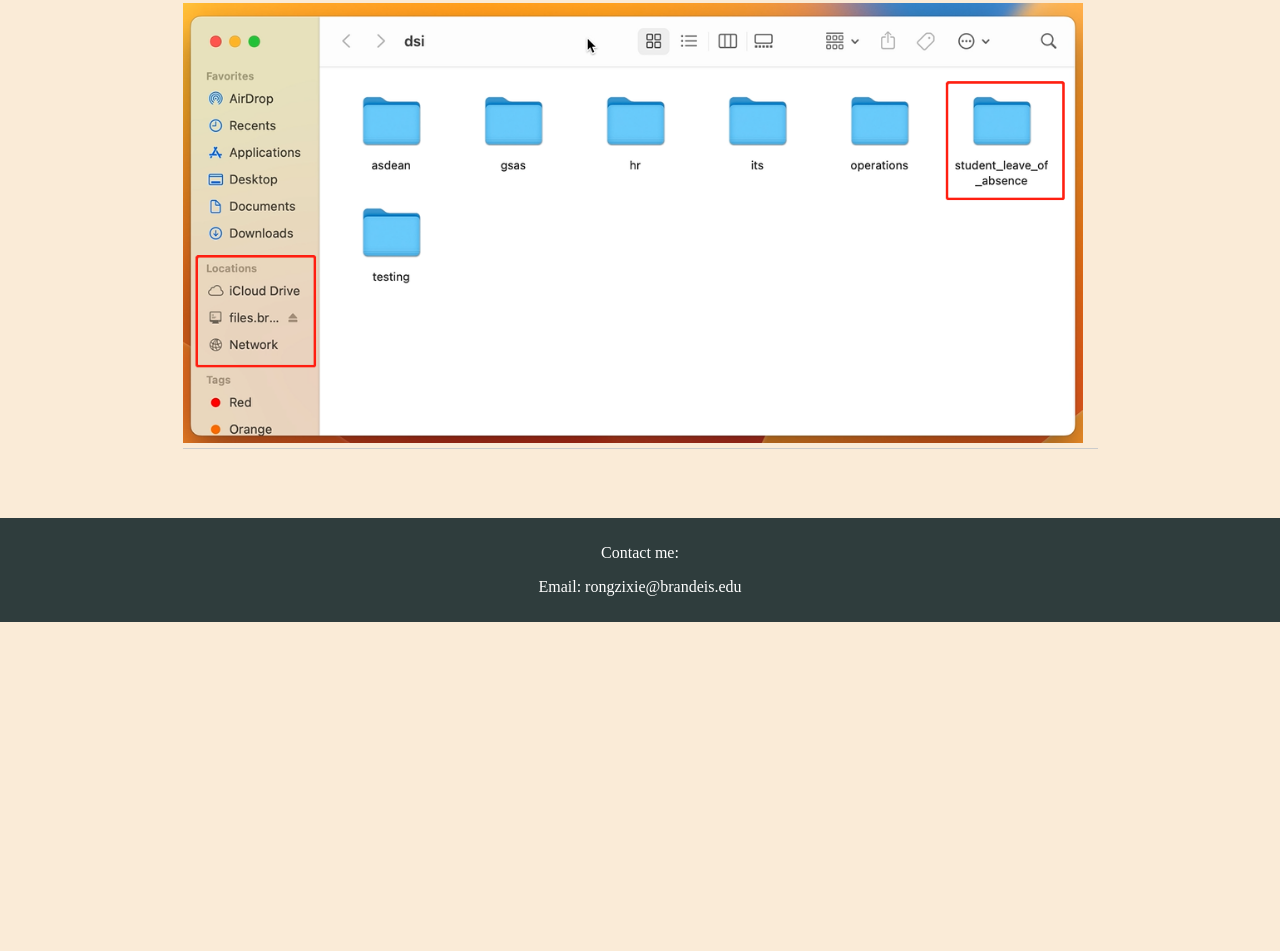
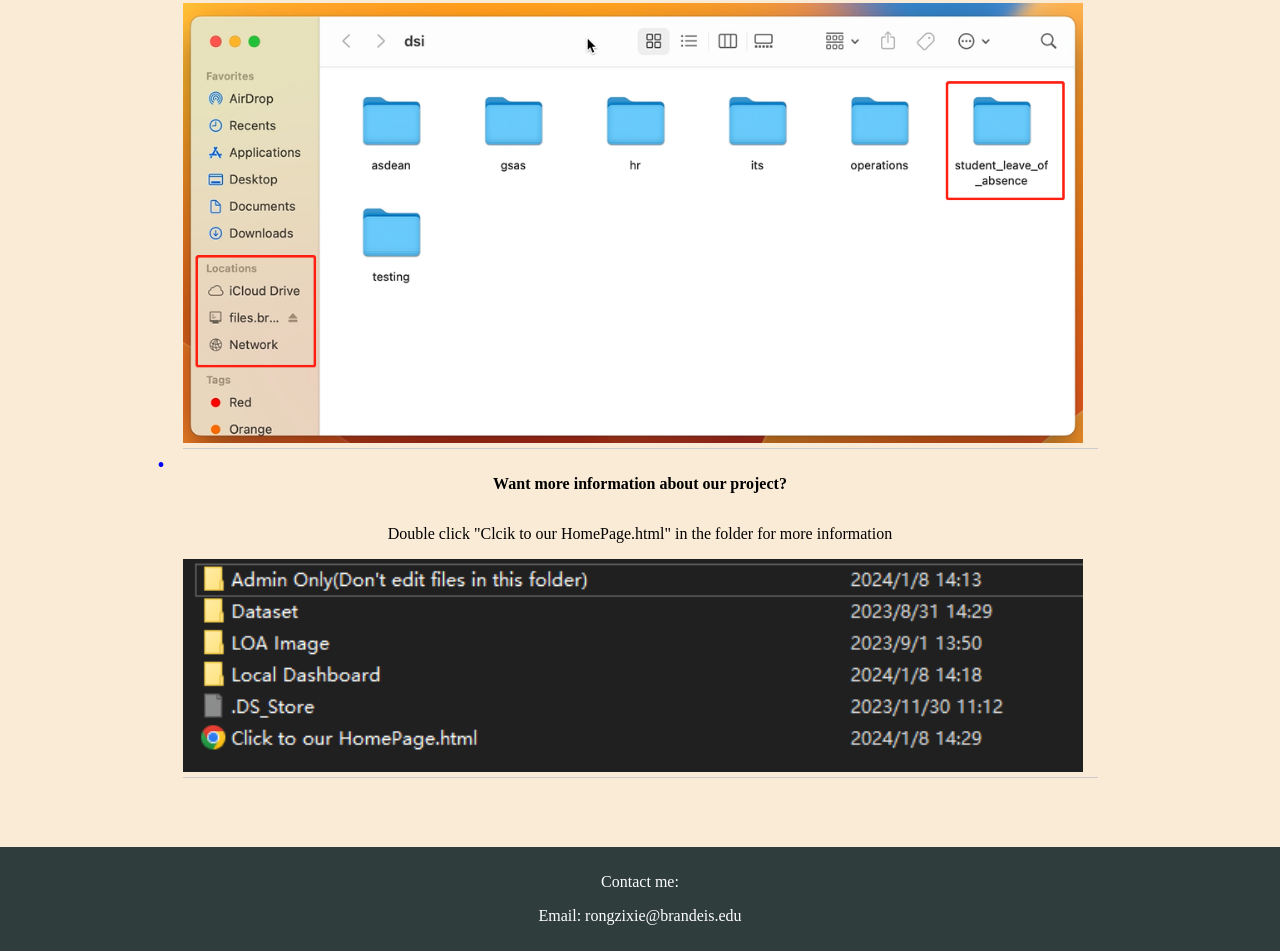
Before and after one commit to Bananarya/Shared-Folder-Tutorial, a plain HTML site: page index.html in a window 1280 px wide. Shown: the part 3762-4713 px from the top of the page. Before the commit the page ends 4384 px from the top, so only its background shows below. Drawn offline with Linux system fonts and the light colour scheme.

Commit message:
Update index.html

```diff
--- a/index.html
+++ b/index.html
@@ -37,6 +37,11 @@
                 <p>The dsi folder will show on your screen, click “student_leave_of_absence folder</p>
                 <img src="image/image1.png" alt="Description for image 1" class="list-image">
             </li>
+             <li>
+                <p><strong>Want more information about our project?</strong> </p>
+                <p>Double click  "Clcik to our HomePage.html" in the folder for more information</p>
+                <img src="image/welcome.png" alt="Description for image 1" class="list-image">
+            </li>
             <!-- More list items as needed -->
         </ul>
         <p></p>
```
